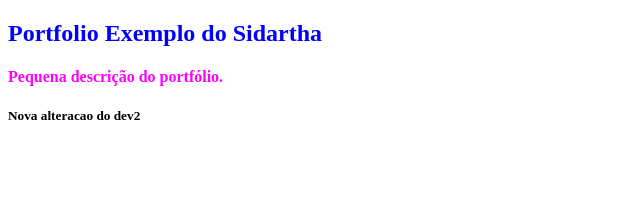
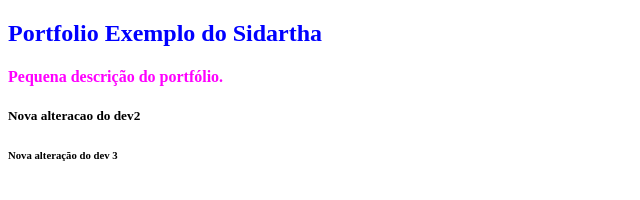
Before and after one commit to silobocarvalho/portfolio_capacita, a plain HTML site: page index.html in a window 1280 px wide. Shown: the full height of the page, 0-640 px from the left. Drawn offline with Linux system fonts and the light colour scheme.

Commit message:
alteracao do dev3

```diff
--- a/index.html
+++ b/index.html
@@ -10,5 +10,6 @@
     <h2>Portfolio Exemplo do Sidartha</h2>
     <h4>Pequena descrição do portfólio.</h4>
     <h5>Nova alteracao do dev2</h5>
+    <h6>Nova alteração do dev 3</h6>
 </body>
 </html>
```
